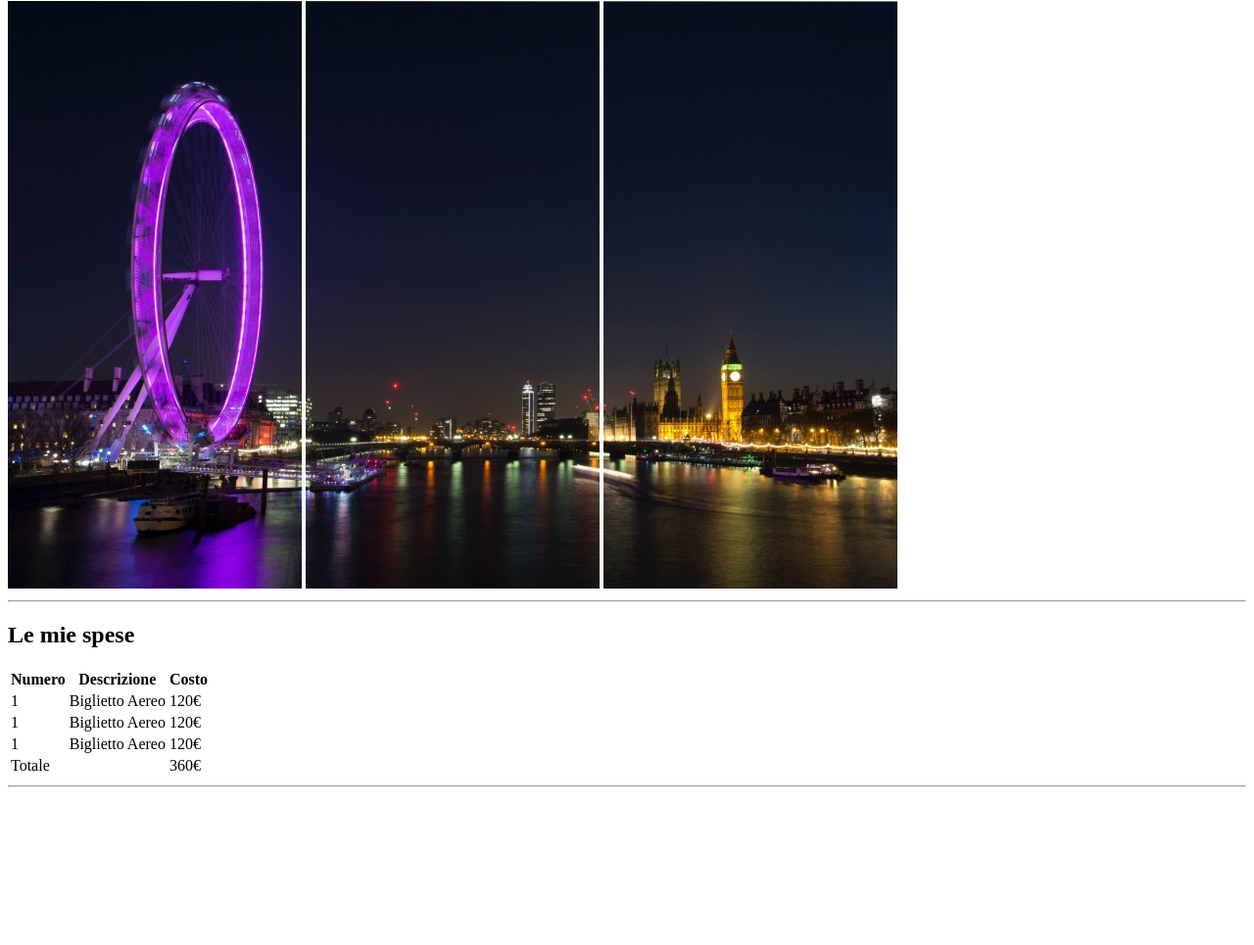
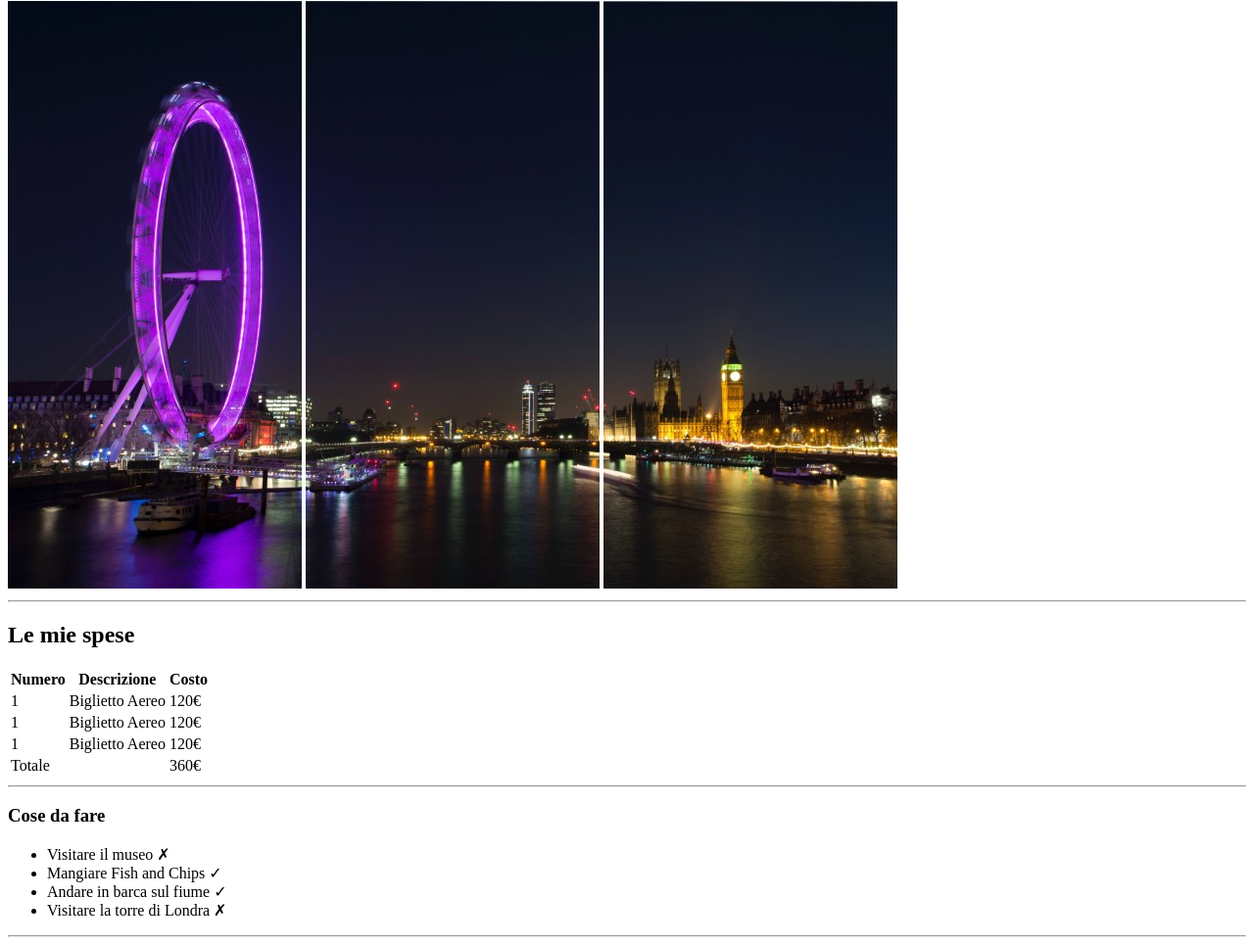
Before and after one commit to Johnnyfromtheblock4/html-london-trip, a plain HTML site: page index.html in a window 1280 px wide. Shown: the part 79-1044 px from the top of the page at 98% size. Before the commit the page ends 891 px from the top, so only its background shows below. Drawn offline with Linux system fonts and the light colour scheme.

Commit message:
end cose da fare

```diff
--- a/index.html
+++ b/index.html
@@ -60,6 +60,21 @@
     </section>
     <!-- /spese -->
 
+        <!-- cose da fare -->
+    <section>
+      <h3>Cose da fare</h3>
+      <ul>
+        <li>Visitare il museo &cross;</li>
+        <li>Mangiare Fish and Chips &check;</li>
+        <li>Andare in barca sul fiume &check;</li>
+        <li>Visitare la torre di Londra &cross;</li>
+      </ul>
+      <hr>
+    </section>
+    <!-- /cose da fare -->
+
+
+
   </main>
 
   <footer>
```
